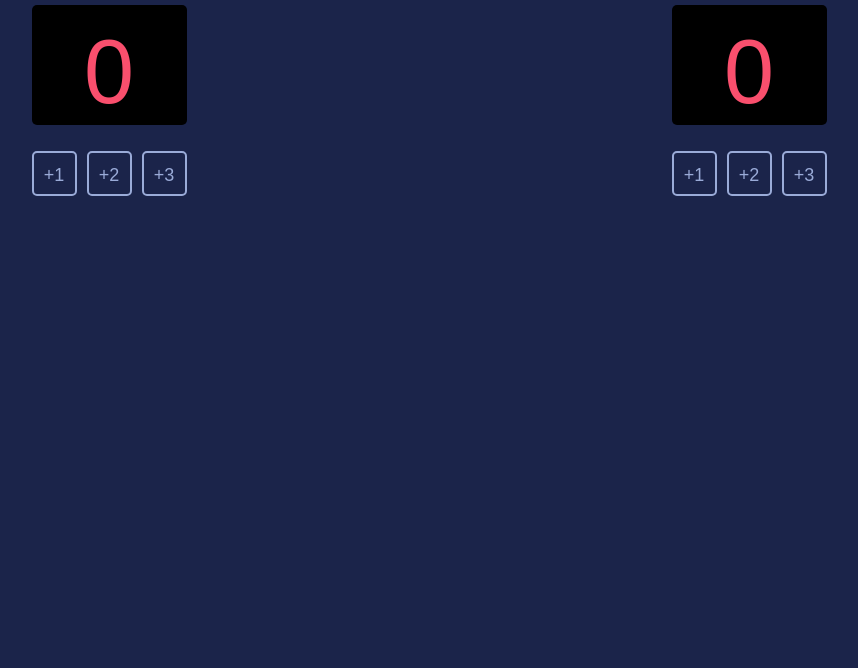
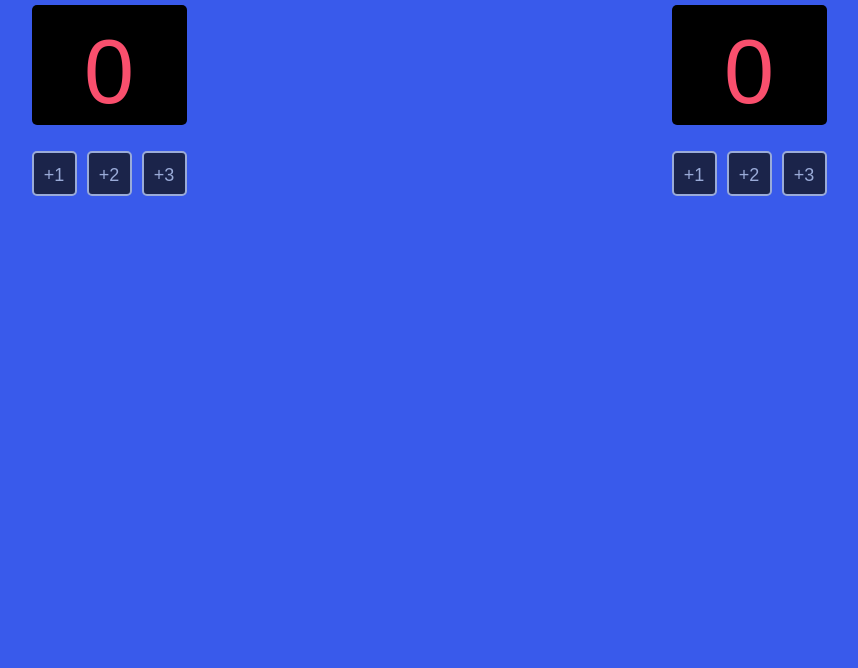
Before and after one commit to reecyp/Basdketball-scoreboard, a website built with Vite: page index.html in a window 1280 px wide. Shown: the part 132-800 px from the top of the page, without its empty margins (211-1069 px from the left). Built offline with nearby package versions, Linux system fonts and the light colour scheme; a web font is replaced by a local one.

Commit message:
updated background color

```diff
--- a/index.css
+++ b/index.css
@@ -1,6 +1,6 @@
 body {
     margin: 0;
-    background-color: #1b244a;
+    background-color: #395aeb;
     text-align: center;
 }
 
```
